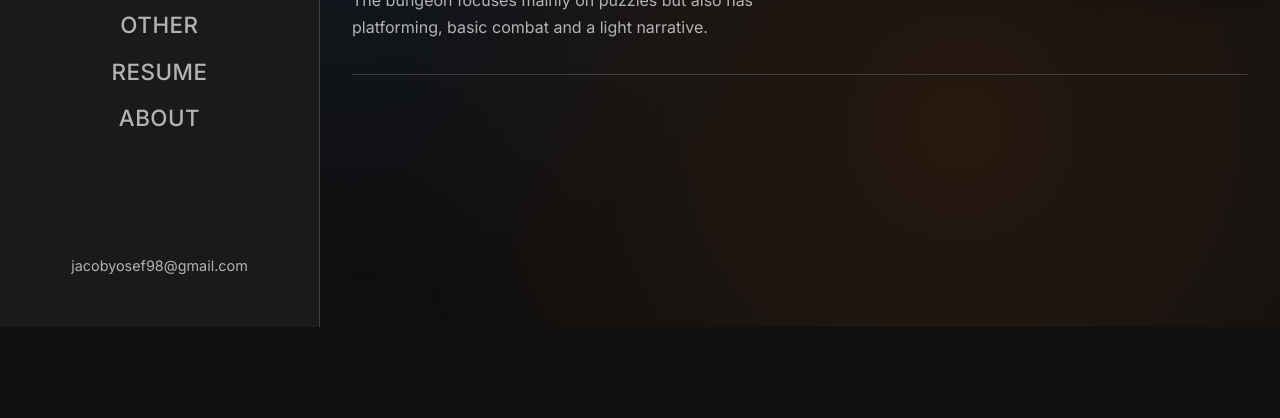
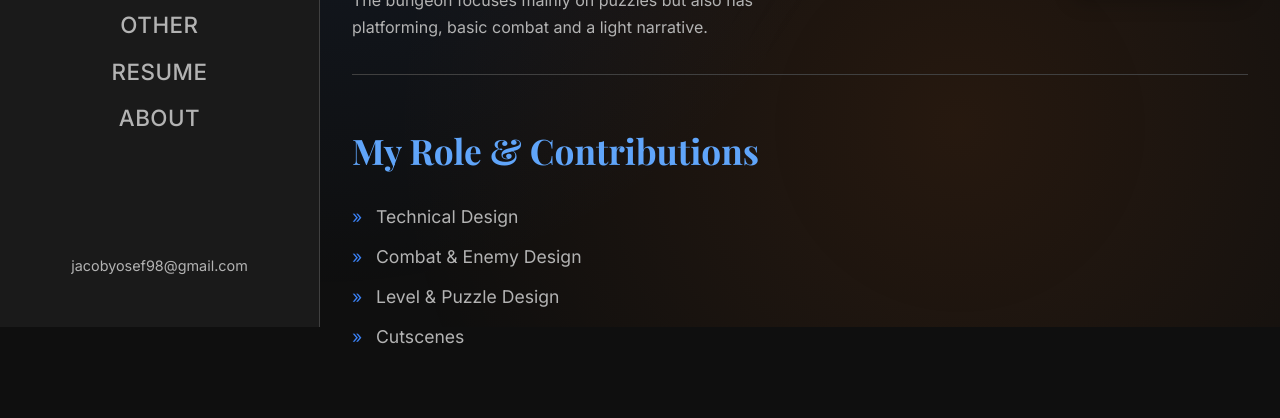
Before and after one commit to Jacob-Yosef/portfolio, a plain HTML site: page prototype2.html in a window 1280 px wide. Shown: the part 473-891 px from the top of the page. Before the commit the page ends 800 px from the top, so only its background shows below. Drawn offline with nearby package versions, Linux system fonts and the light colour scheme.

Commit message:
smol fixes

```diff
--- a/prototype2.html
+++ b/prototype2.html
@@ -101,6 +101,18 @@
                     </div>
                 </div>
             </section>
+            <!-- Contributions Navigation Section -->
+            <section class="project-section" id="role-and-contributions">
+                <h2>My Role & Contributions</h2>
+                <ul class="roles-list">
+                    <li>Technical Design</li>
+                    <li>Combat & Enemy Design</li>
+                    <li>Level & Puzzle Design</li>
+                    <li>Cutscenes</li>
+                </ul>
+                <div class="contribution-tags">
+                </div>
+            </section>
         </div>
     </main>
 </body>
```
Also changed, not shown: prototype1.html (+12 -0 lines).
